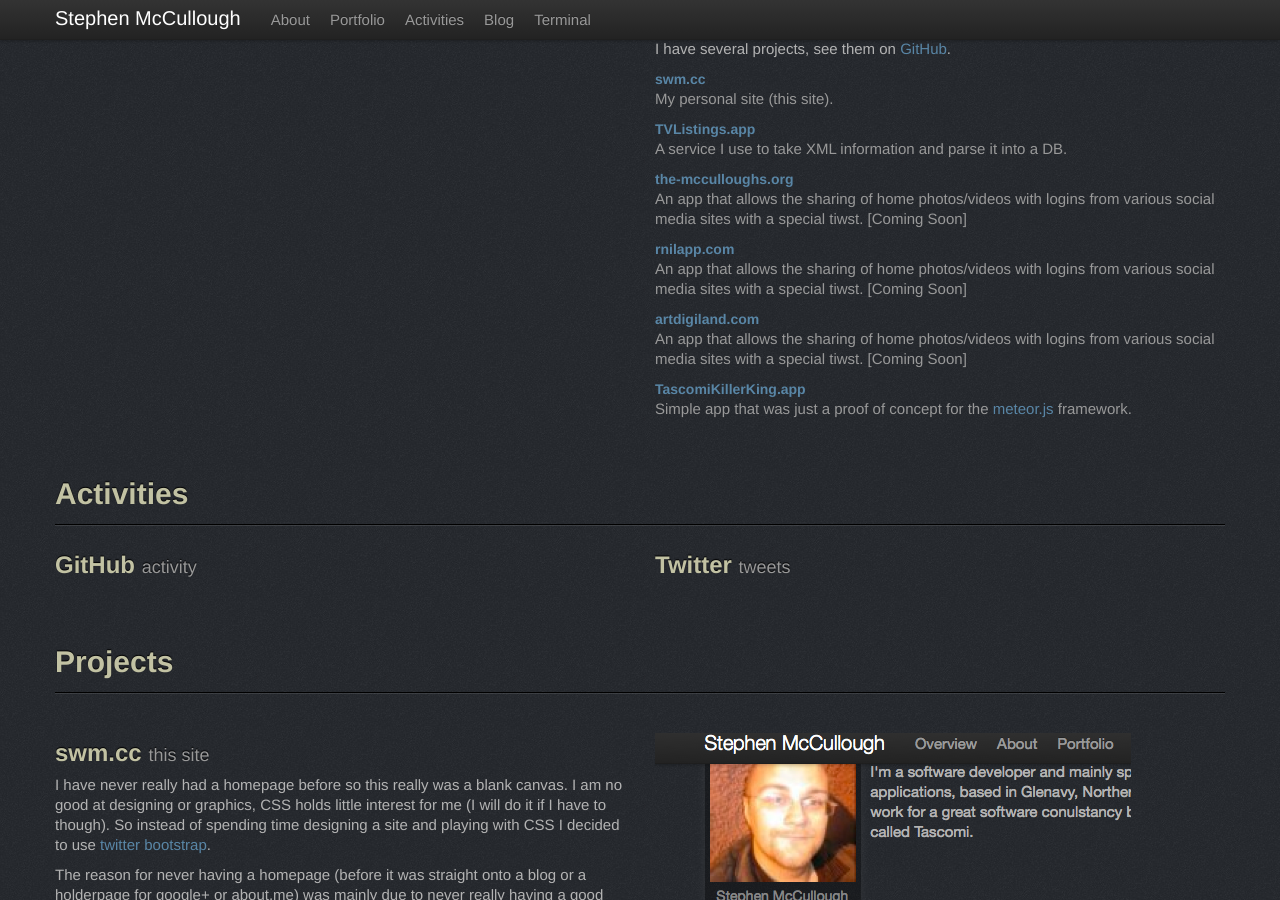
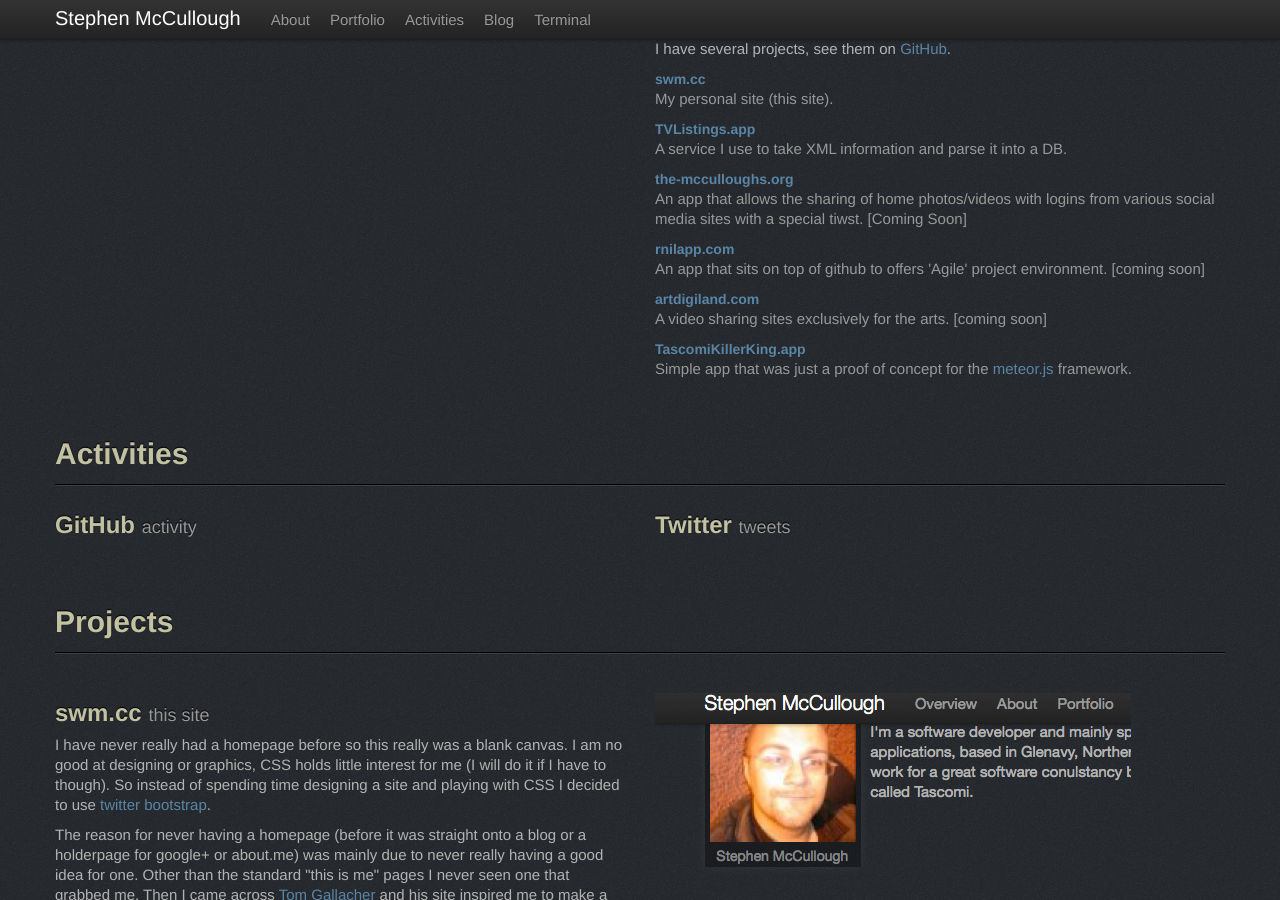
Before and after one commit to swmcc/swmcc.github.io, a Jekyll site: the page built from index.html, in a window 1280 px wide and 900 px high, scrolled down 463 px. Built offline with Jekyll 4.4.1, drawn with Linux system fonts in a browser that asks for light colours; nearby versions of some CDN libraries; the list of posts is cut into pages by our own code.

Commit message:
Added wee blurbs for rnilapp and artdigi

```diff
--- a/index.html
+++ b/index.html
@@ -94,12 +94,11 @@
 
 			<li data-original-title="the-mcculloughs.org" class="tip" data-placement="left"><h4><a href="#project_themcculloughs">the-mcculloughs.org</a></h4><p>An app that allows the sharing of home photos/videos with logins from various social media sites with a special tiwst. [Coming Soon]</p></li>
 
-			<li data-original-title="rnilapp.com" class="tip" data-placement="left"><h4><a href="#project_rnilapp.com">rnilapp.com</a></h4><p>An app that allows the sharing of home photos/videos with logins from various social media sites with a special tiwst. [Coming Soon]</p></li>
+			<li data-original-title="rnilapp.com" class="tip" data-placement="left"><h4><a href="#project_rnilapp.com">rnilapp.com</a></h4><p>An app that sits on top of github to offers 'Agile' project environment. [coming soon]</p></li>
 
-			<li data-original-title="artdigiland.com" class="tip" data-placement="left"><h4><a href="#project_artdigiland.com">artdigiland.com</a></h4><p>An app that allows the sharing of home photos/videos with logins from various social media sites with a special tiwst. [Coming Soon]</p></li>
+			<li data-original-title="artdigiland.com" class="tip" data-placement="left"><h4><a href="#project_artdigiland.com">artdigiland.com</a></h4><p>A video sharing sites exclusively for the arts. [coming soon]</p></li>
 
 			<li data-original-title="TascomiKillerKing.app" class="tip" data-placement="left"><h4><a href="#project_tascomikillerking">TascomiKillerKing.app</a></h4><p>Simple app that was just a proof of concept for the <a href="http://meteor.com/">meteor.js</a> framework.</p></li>
-
 		</div>
 	</div>
 	</div>
@@ -209,7 +208,7 @@
 
 	</div>
 
-<section id="project_themcculloughs">
+<section id="project_rnilapp.com">
 	<div class="row">
 		<div class="span6">
 
@@ -227,7 +226,7 @@
 
 	</div>
 
-<section id="project_themcculloughs">
+<section id="project_artdigiland.com">
 	<div class="row">
 		<div class="span6">
 
```
